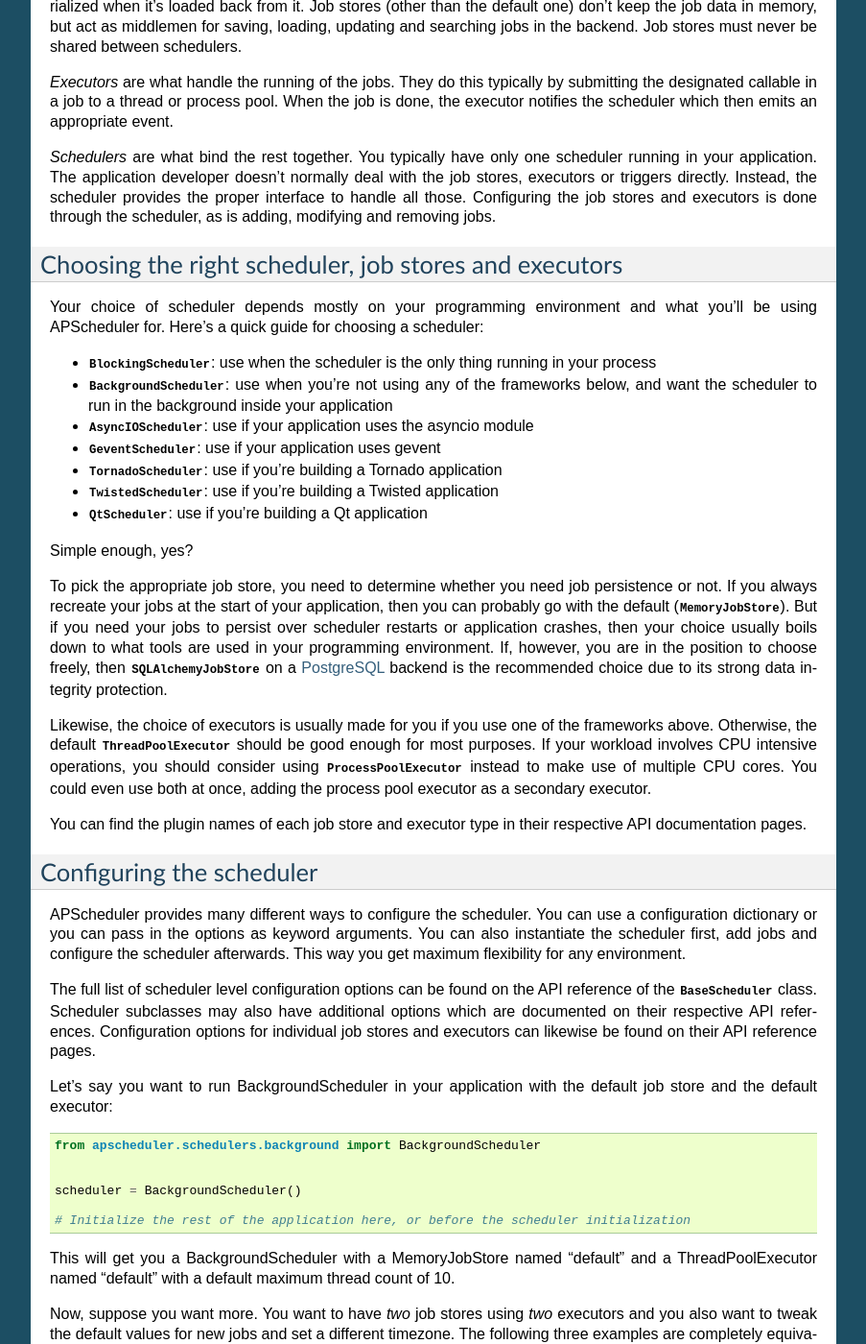
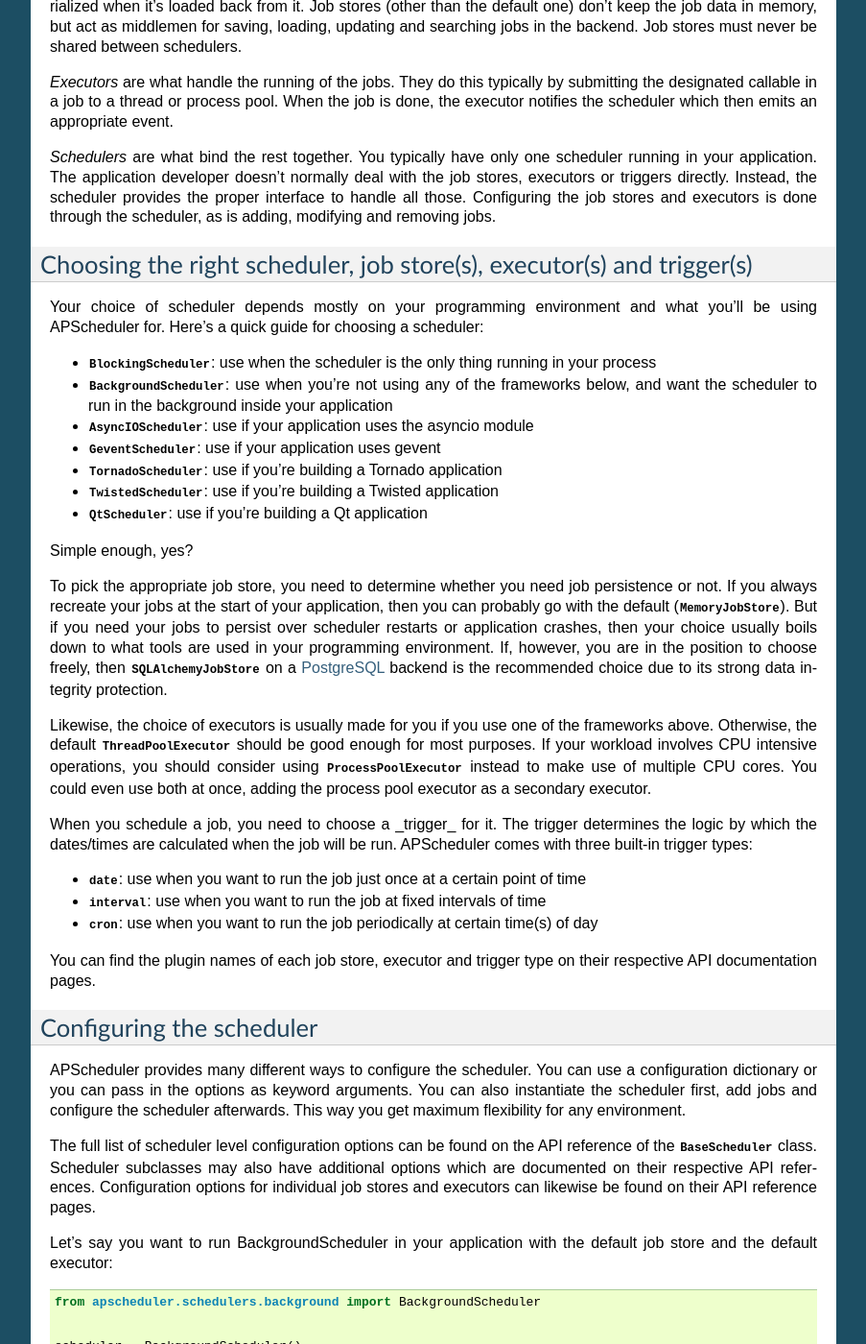
Before and after one commit to agronholm/apscheduler, a Sphinx documentation site: the page built from docs/userguide.rst, in a window 1280 px wide and 1400 px high, scrolled down 779 px. Shown: the whole window at 96% size, without its empty margins (198-1101 px from the left). Built offline with Sphinx 7.4.7, drawn with Linux system fonts in a browser that asks for light colours; some of the changed text lies outside the part shown.

Commit message:
Added references to the trigger types to the user guide

```diff
--- a/docs/userguide.rst
+++ b/docs/userguide.rst
@@ -56,8 +56,8 @@
 the scheduler, as is adding, modifying and removing jobs.
 
 
-Choosing the right scheduler, job stores and executors
-------------------------------------------------------
+Choosing the right scheduler, job store(s), executor(s) and trigger(s)
+----------------------------------------------------------------------
 
 Your choice of scheduler depends mostly on your programming environment and what you'll be using APScheduler for.
 Here's a quick guide for choosing a scheduler:
@@ -94,7 +94,19 @@
 :class:`~apscheduler.executors.pool.ProcessPoolExecutor` instead to make use of multiple CPU cores.
 You could even use both at once, adding the process pool executor as a secondary executor.
 
-You can find the plugin names of each job store and executor type in their respective API documentation pages.
+When you schedule a job, you need to choose a _trigger_ for it. The trigger determines the logic by
+which the dates/times are calculated when the job will be run. APScheduler comes with three
+built-in trigger types:
+
+* :mod:`~apscheduler.triggers.date`:
+  use when you want to run the job just once at a certain point of time
+* :mod:`~apscheduler.triggers.interval`:
+  use when you want to run the job at fixed intervals of time
+* :mod:`~apscheduler.triggers.cron`:
+  use when you want to run the job periodically at certain time(s) of day
+
+You can find the plugin names of each job store, executor and trigger type on their respective API
+documentation pages.
 
 
 .. _scheduler-config:
```
